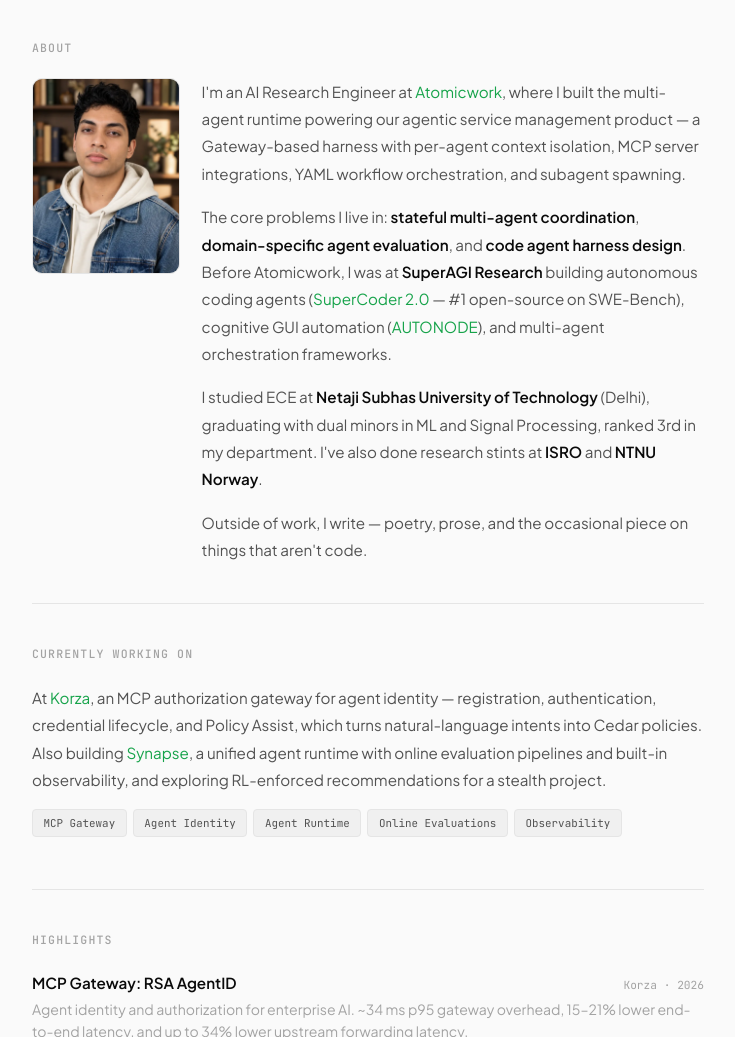
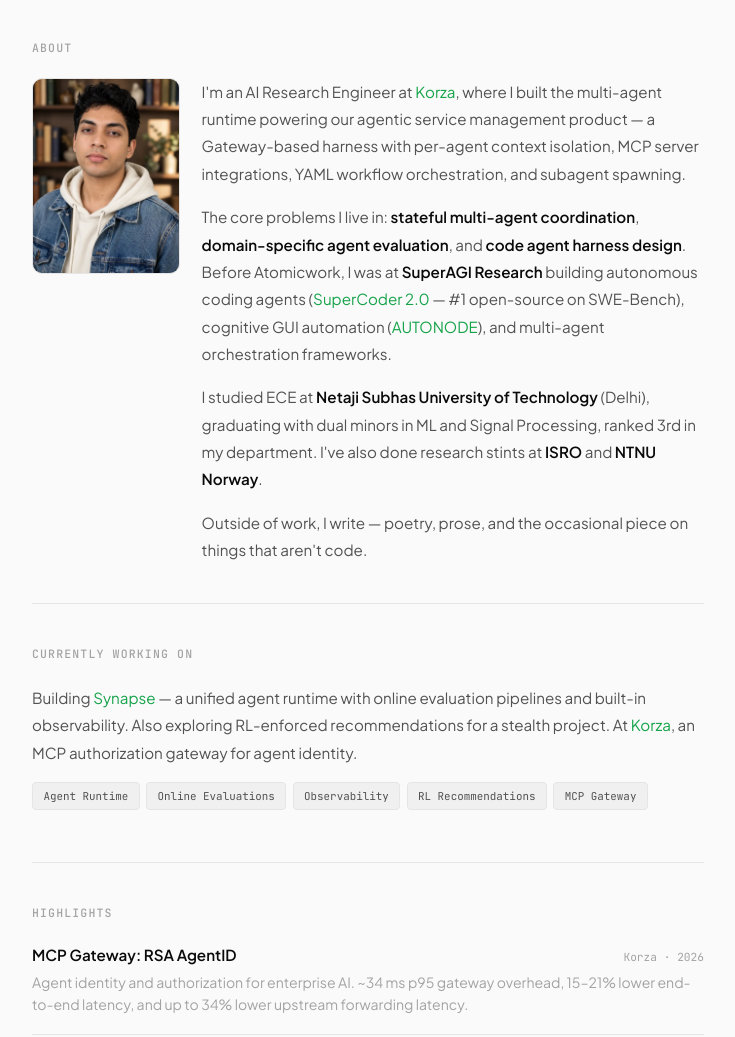
Before and after one commit to vermatushar/vermatushar.github.io, a plain HTML site: page index.html in a window 1280 px wide. Shown: the part 465-1502 px from the top of the page, without its empty margins (272-1007 px from the left). Drawn offline with nearby package versions, Linux system fonts and the light colour scheme.

Commit message:
Point the About opener at Korza and restore Currently Working On.
The first About sentence now links Korza. The Synapse paragraph and its original tags are back, with a Korza clause and an MCP Gateway tag added.

Co-authored-by: Tushar Verma <vermatushar@users.noreply.github.com>

```diff
--- a/index.html
+++ b/index.html
@@ -80,7 +80,7 @@
             <img class="about-photo" src="images/tushar.jpg" width="600" height="796" alt="Portrait of Tushar Verma, wearing a denim jacket and cream hoodie, in front of bookshelves">
           </picture>
           <div class="section-body">
-            <p>I'm an AI Research Engineer at <a href="https://www.atomicwork.com" target="_blank" rel="noopener">Atomicwork</a>, where I built the multi-agent runtime powering our agentic service management product — a Gateway-based harness with per-agent context isolation, MCP server integrations, YAML workflow orchestration, and subagent spawning.</p>
+            <p>I'm an AI Research Engineer at <a href="https://www.korza.com" target="_blank" rel="noopener">Korza</a>, where I built the multi-agent runtime powering our agentic service management product — a Gateway-based harness with per-agent context isolation, MCP server integrations, YAML workflow orchestration, and subagent spawning.</p>
             <p>The core problems I live in: <strong>stateful multi-agent coordination</strong>, <strong>domain-specific agent evaluation</strong>, and <strong>code agent harness design</strong>. Before Atomicwork, I was at <strong>SuperAGI Research</strong> building autonomous coding agents (<a href="https://github.com/TransformerOptimus/SuperCoder" target="_blank" rel="noopener">SuperCoder 2.0</a> — #1 open-source on SWE-Bench), cognitive GUI automation (<a href="https://github.com/TransformerOptimus/AutoNode" target="_blank" rel="noopener">AUTONODE</a>), and multi-agent orchestration frameworks.</p>
             <p>I studied ECE at <strong>Netaji Subhas University of Technology</strong> (Delhi), graduating with dual minors in ML and Signal Processing, ranked 3rd in my department. I've also done research stints at <strong>ISRO</strong> and <strong>NTNU Norway</strong>.</p>
             <p>Outside of work, I write — poetry, prose, and the occasional piece on things that aren't code.</p>
@@ -92,14 +92,14 @@
       <section class="section" id="current">
         <h2 class="section-label">Currently Working On</h2>
         <div class="section-body">
-          <p>At <a href="https://www.korza.com" target="_blank" rel="noopener">Korza</a>, an MCP authorization gateway for agent identity — registration, authentication, credential lifecycle, and Policy Assist, which turns natural-language intents into Cedar policies. Also building <a href="https://github.com/vermatushar/synapse" target="_blank" rel="noopener">Synapse</a>, a unified agent runtime with online evaluation pipelines and built-in observability, and exploring RL-enforced recommendations for a stealth project.</p>
+          <p>Building <a href="https://github.com/vermatushar/synapse" target="_blank" rel="noopener">Synapse</a> — a unified agent runtime with online evaluation pipelines and built-in observability. Also exploring RL-enforced recommendations for a stealth project. At <a href="https://www.korza.com" target="_blank" rel="noopener">Korza</a>, an MCP authorization gateway for agent identity.</p>
         </div>
         <div class="tags">
-          <span class="tag">MCP Gateway</span>
-          <span class="tag">Agent Identity</span>
           <span class="tag">Agent Runtime</span>
           <span class="tag">Online Evaluations</span>
           <span class="tag">Observability</span>
+          <span class="tag">RL Recommendations</span>
+          <span class="tag">MCP Gateway</span>
         </div>
       </section>
 
```
